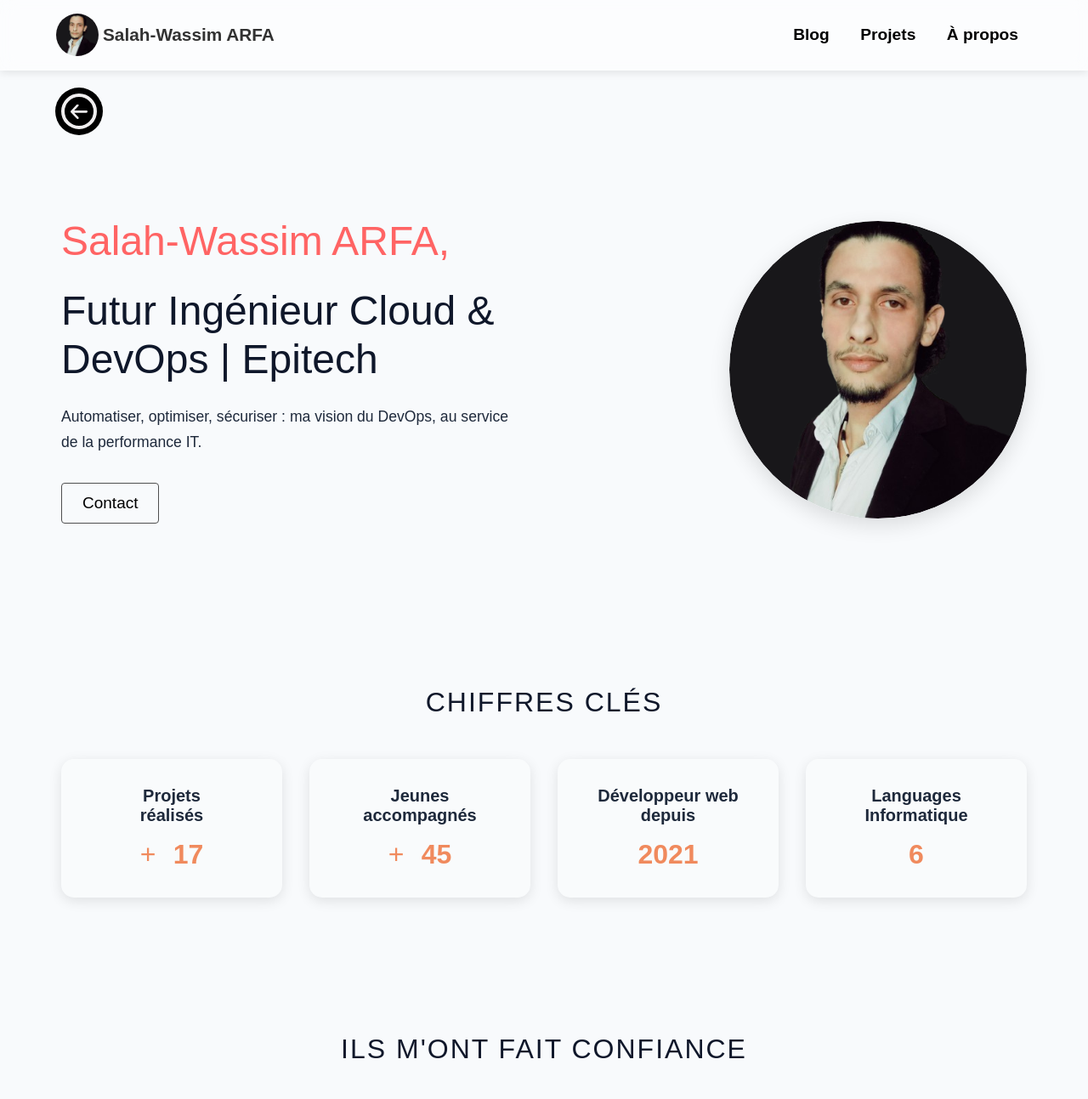
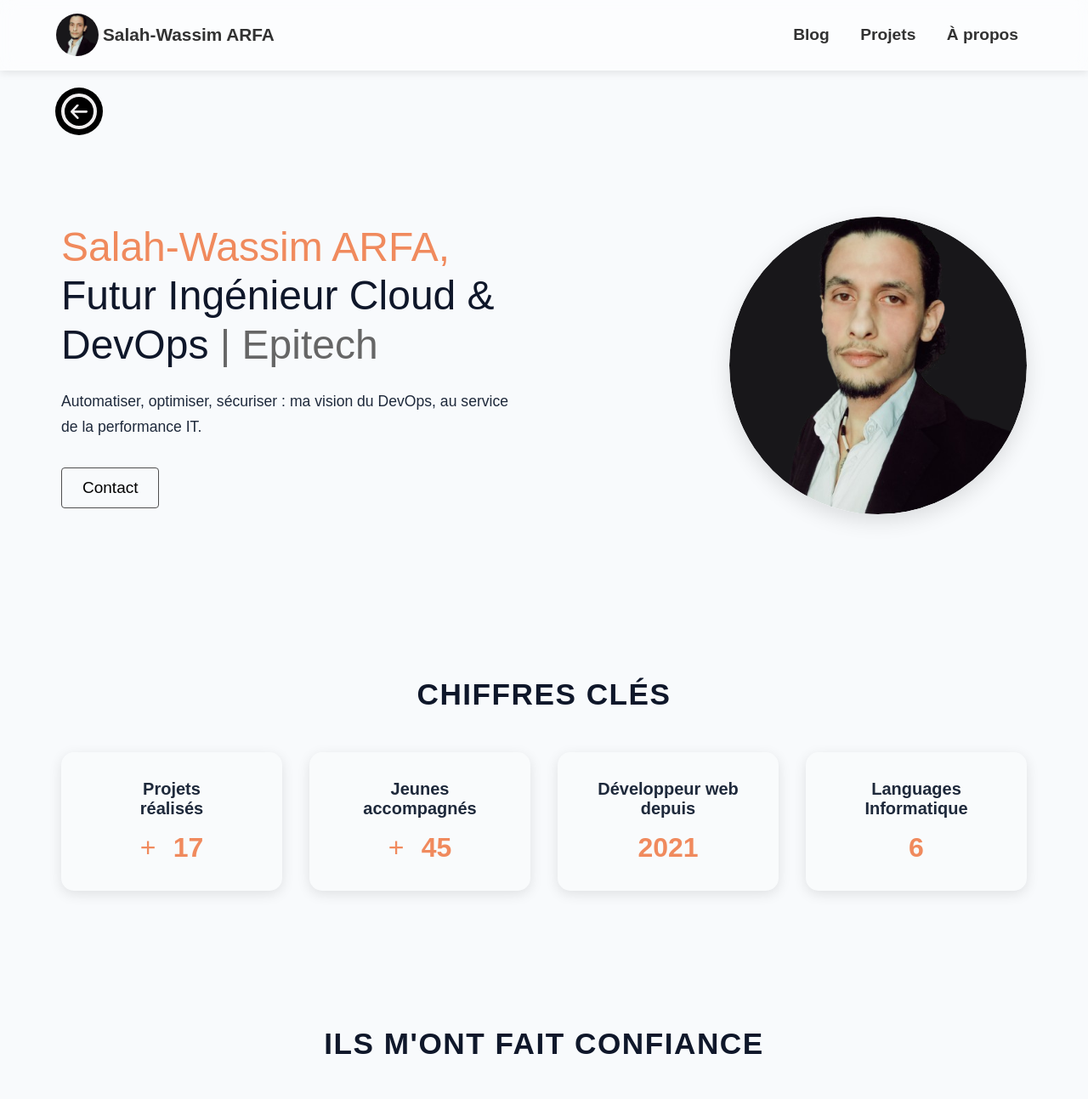
Before and after one commit to Salah-Wassim/salah-wassim-arfa-cv, a plain HTML site: page portfolio.html in a window 1280 px wide. Shown: the top 1293 px of the page at 85% size. Drawn offline with Linux system fonts and the light colour scheme.

Commit message:
Modification of the design and architecture of the main title. Modification of the background colour of the Latest Articles section. Modification of the style of the subtitles. Modification of the header link colour

```diff
--- a/css/header.css
+++ b/css/header.css
@@ -52,7 +52,7 @@ header{
     margin-left: 5px;
 }
 .header-right-content a {
-    color: #000;
+    color: rgb(50, 50, 50);
     margin: 0 1rem;
     font-weight: 600;
     text-decoration: none;
--- a/css/portfolio/articles.css
+++ b/css/portfolio/articles.css
@@ -17,7 +17,8 @@
 }
 
 .articles-recent {
-    background: #EDF7FA;
+    /* background: #EDF7FA; */
+    background: #FFF3EE;
     padding: 4rem 0;
     border-top: solid 1px #000;
     border-bottom: solid 1px #000;
@@ -44,7 +45,7 @@
 }
 
 .header-links-content a {
-    color: #00A8CC;
+    color: #0f172a;
     text-decoration: none;
     font-weight: 600;
     padding: 0.5rem 1rem;
--- a/css/portfolio/compagny-xp.css
+++ b/css/portfolio/compagny-xp.css
@@ -11,12 +11,12 @@
 .compagny-xp-title{
     width: 100%;
     text-align: center;
-    font-size: 2rem;
-    font-weight: 500;
+    font-size: 2.2rem;
+    font-weight: 600;
     color: var(--heading-color);
     margin-bottom: 3rem;
     text-transform: uppercase;
-    letter-spacing: 2px;
+    letter-spacing: 1.5px;
 }
 
 .cards-flip{
--- a/css/portfolio/key-figures.css
+++ b/css/portfolio/key-figures.css
@@ -12,12 +12,12 @@
 .key-figures-title {
     width: 100%;
     text-align: center;
-    font-size: 2rem;
-    font-weight: 500;
+    font-size: 2.2rem;
+    font-weight: 600;
     color: var(--heading-color);
     margin-bottom: 3rem;
     text-transform: uppercase;
-    letter-spacing: 2px;
+    letter-spacing: 1.5px;
 }
 
 .counters {
--- a/css/portfolio/portfolio-presentation.css
+++ b/css/portfolio/portfolio-presentation.css
@@ -22,16 +22,22 @@
     flex: 1;
 }
 
-.h1-container h1 {
+h1 {
     font-size: 3rem;
     font-weight: 500;
+    line-height: 1.2;
     color: var(--heading-color);
-    line-height: 1.2;
     margin: 0 0 1.5rem 0;
 }
 
-.h1-container h1:first-child {
-    color: #FF6464;
+h1 .highlight {
+    color: #F08A5D;
+    margin: 0 0 1.5rem 0;
+}
+
+h1 .school {
+    font-weight: 400;
+    color: #666;
 }
 
 .accroche-container {
--- a/css/portfolio/works-cards.css
+++ b/css/portfolio/works-cards.css
@@ -165,7 +165,7 @@
     margin-bottom: 1.5rem;
 }
 .tag-year {
-    background: #142850;
+    background: #F08A5D;
     color: white;
     padding: 0.5rem 1rem;
     border-radius: var(--border-radius);
--- a/portfolio.html
+++ b/portfolio.html
@@ -76,8 +76,10 @@
                 <div class="presentation">
                     <div class="presentation-content-text">
                         <div class="presentation-content h1-container">
-                            <h1>Salah-Wassim ARFA,</h1>
-                            <h1>Futur Ingénieur Cloud & DevOps | Epitech</h1>
+                            <h1>
+                                <span class="highlight">Salah-Wassim ARFA,</span><br />
+                                Futur Ingénieur Cloud & DevOps <span class="school">| Epitech</span>
+                            </h1>
                         </div>
                         <div class="presentation-content accroche-container">
                              <p>Automatiser, optimiser, sécuriser : ma vision du DevOps, au service de la performance IT.</p>
```
